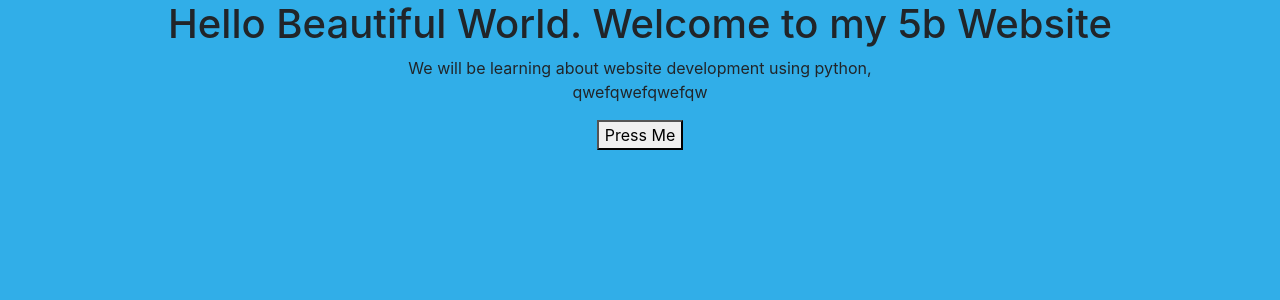
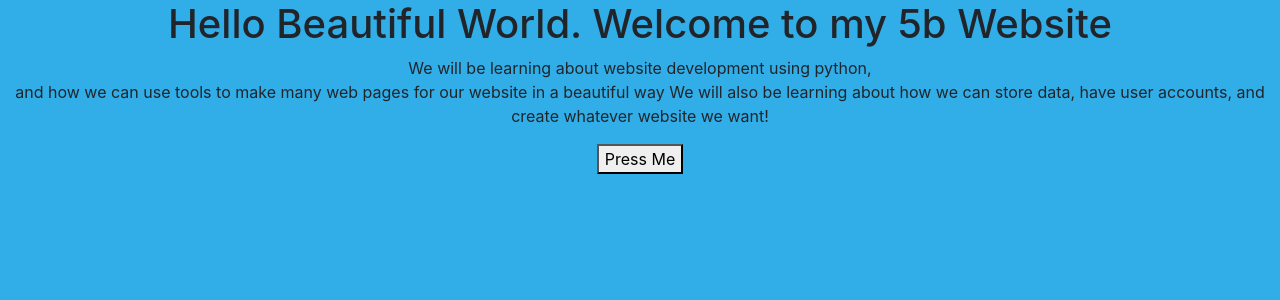
Before and after one commit to christian-j-eid/FlaskTemplateForMyStudents, a Flask app: page / in a window 1280 px wide. Shown: the part 56-356 px from the top of the page. Run offline with Flask 3, Linux system fonts and the light colour scheme; some libraries are stand-ins or nearby versions.

Commit message:
What End of Class 1 should look like

```diff
--- a/templates/base.html
+++ b/templates/base.html
@@ -35,7 +35,10 @@
    <h1> Hello Beautiful World. Welcome to my 5b Website </h1>
     <p> We will be learning about website development using python,
         <br>
-     qwefqwefqwefqw
+        and how we can use tools to make many web pages for our website in a beautiful way
+        We will also be learning about how we can store data, have user accounts, and create whatever website we want!
+
+
     </p>
 
     <button type = 'button'>Press Me</button>
```
